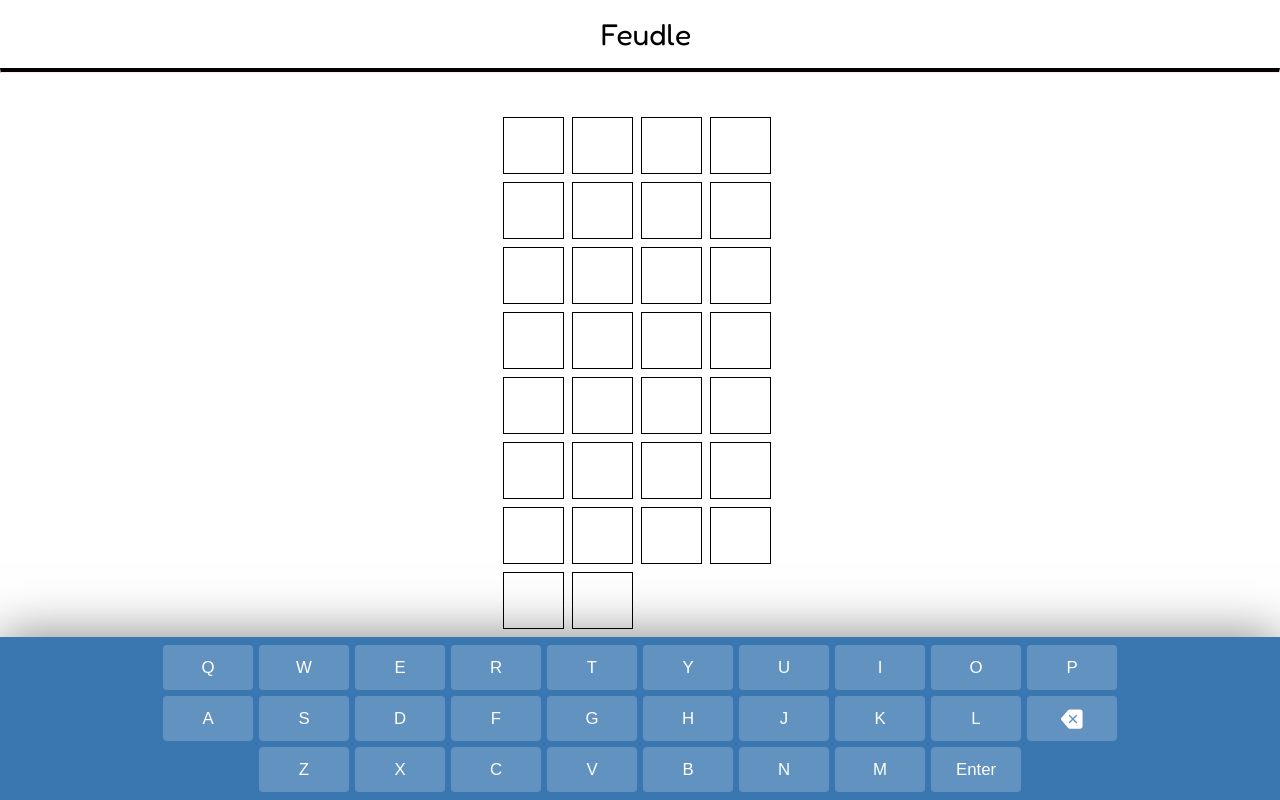
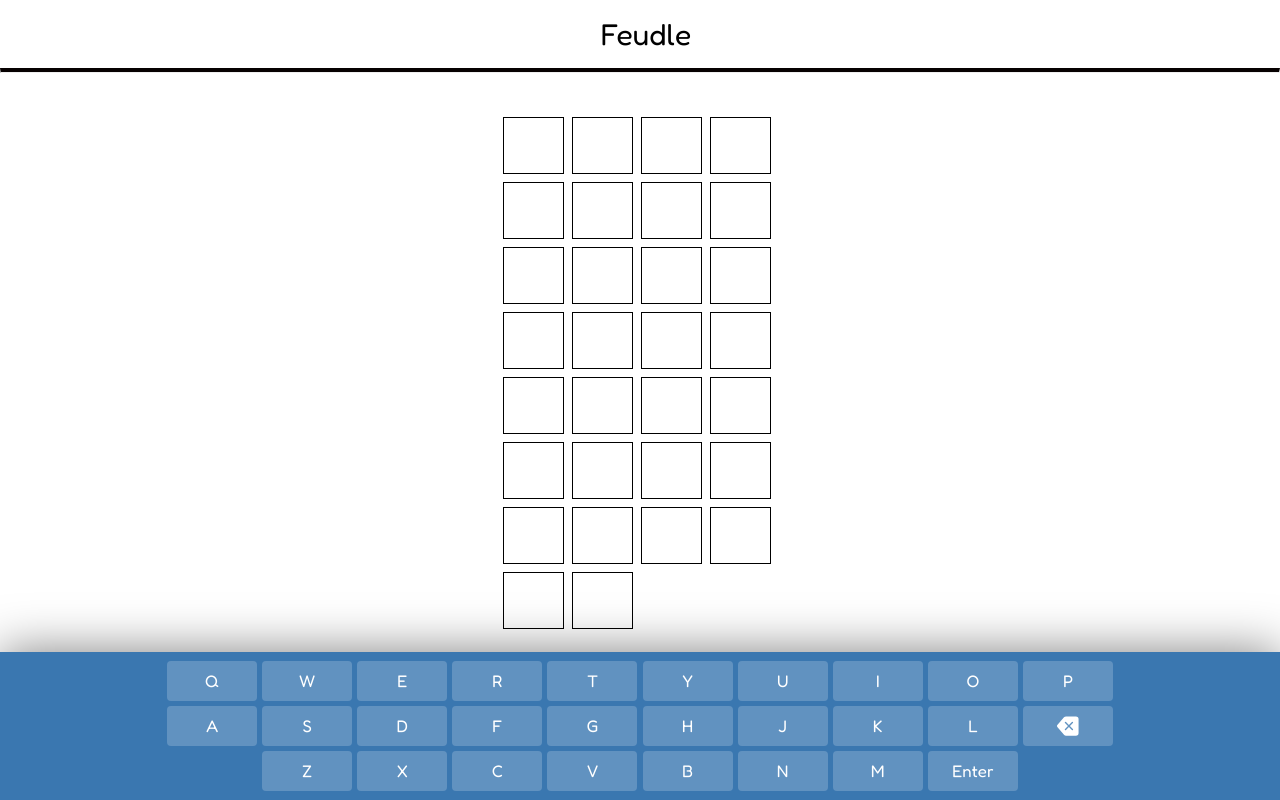
Before and after one commit to abhinildutt/feudle-2.0, a React (Create React App) app: page / in a window 1280 px wide. Built offline with nearby package versions, Linux system fonts and the light colour scheme.

Commit message:
update keyboard.css

```diff
--- a/src/components/Keyboard.css
+++ b/src/components/Keyboard.css
@@ -3,7 +3,8 @@
   left: 0;
   bottom: 0;
   width: 100%;
-  padding: 5px 0;
+  min-width: 120vh;
+  padding: 0.5% 0;
   background: #3a77b0;
   box-shadow: 0 0 50px rgba(0, 0, 0, 0.5);
   user-select: none;
@@ -15,10 +16,10 @@
 }
 
 .keyboard__key {
-  height: 45px;
-  width: 12%;
+  height: 40px;
+  width: 9%;
   max-width: 90px;
-  margin: 3px;
+  margin: 0.2%;
   border-radius: 4px;
   border: none;
   background: rgba(255, 255, 255, 0.2);
@@ -33,6 +34,7 @@
   padding: 0;
   -webkit-tap-highlight-color: transparent;
   position: relative;
+  font-family:'Fredoka', sans-serif;
 }
 
 .keyboard__key:active {
```
